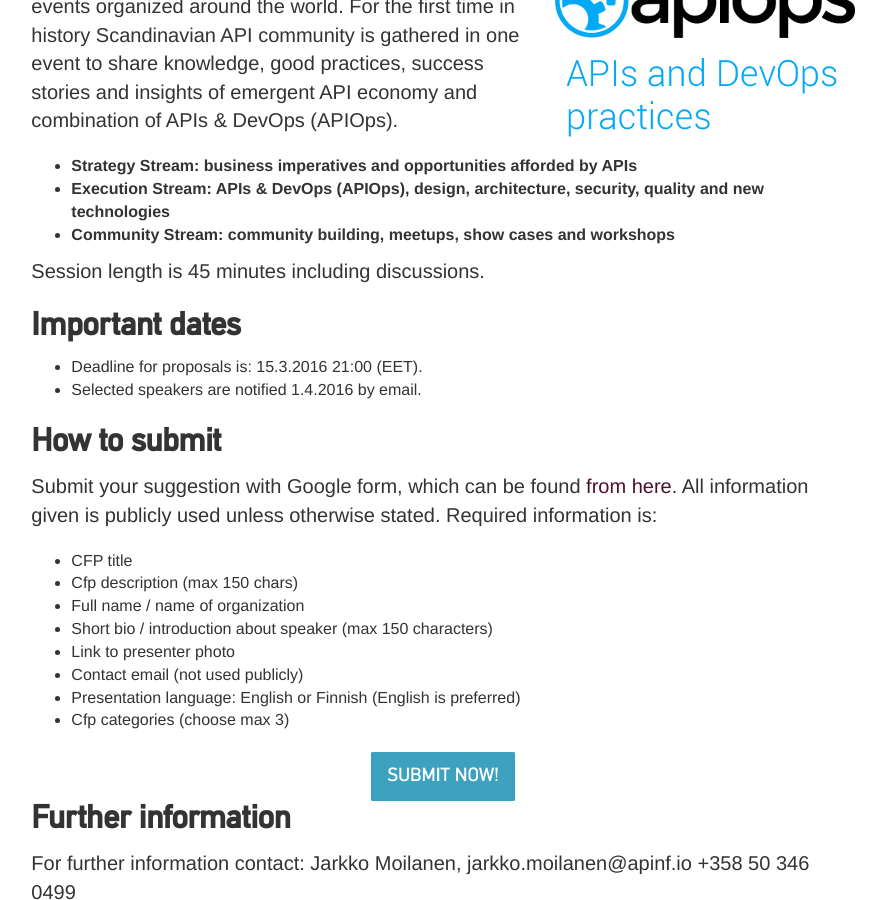
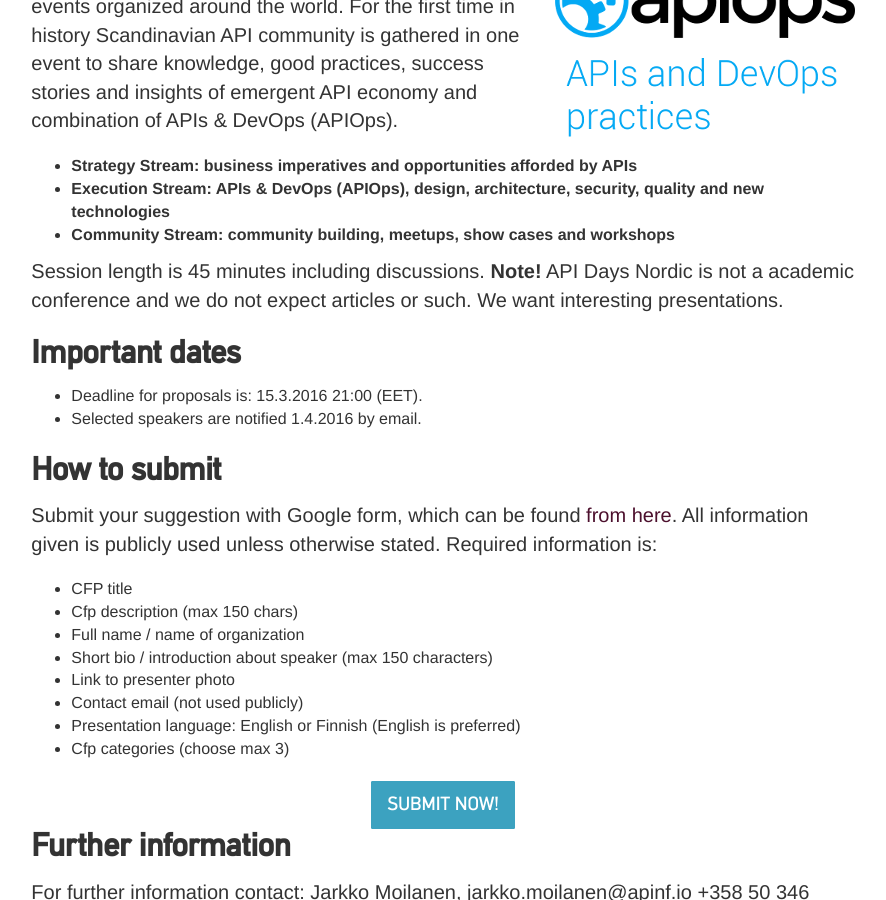
Before and after one commit to apidaysnordic/apidaysnordic.github.io, a Jekyll site: the page built from cfp/index.md, in a window 1280 px wide and 900 px high, scrolled down 962 px. Shown: the whole window, without its empty margins (197-1083 px from the left). Built offline with Jekyll 4.4.1, drawn with Linux system fonts in a browser that asks for light colours; nearby versions of some CDN libraries; some web fonts are replaced; library files that are not in the unit come from our copies; comment, search, counter and statistics services are not loaded.

Commit message:
added note about non-academic nature

```diff
--- a/_layouts/cfp.html
+++ b/_layouts/cfp.html
@@ -100,6 +100,7 @@
 			</ul>
 			<p class="p1"><span>
 			Session length is 45 minutes including discussions.
+			<b>Note!</b> API Days Nordic is not a academic conference and we do not expect articles or such. We want interesting presentations.
 			</span></p>
 
 			<h2>Important dates</h2>
```
